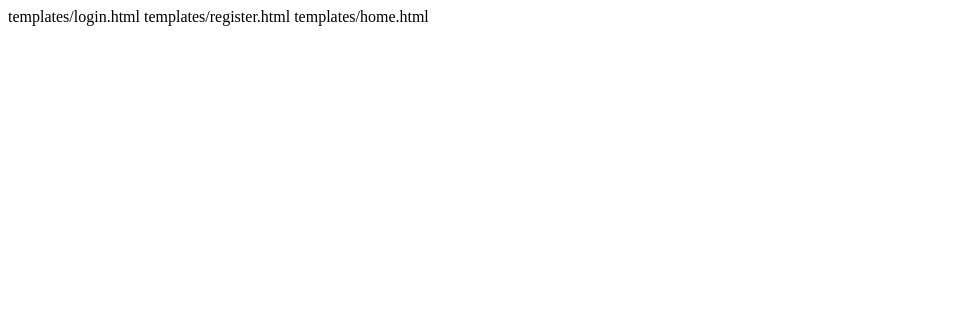
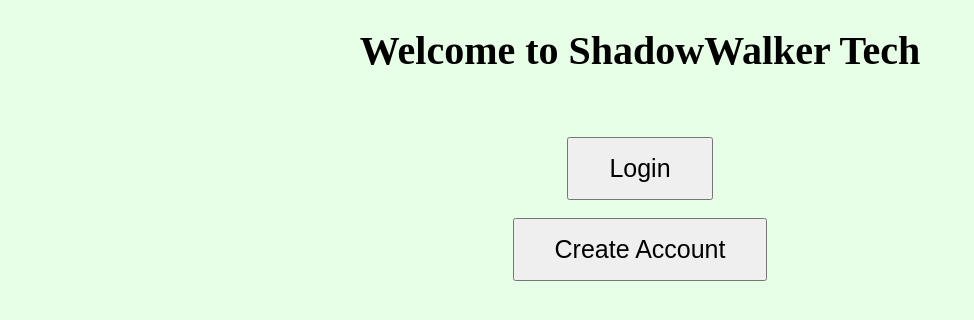
Before and after one commit to ramustadiwanashe-collab/ramus.co, a Flask app: template templates/index.html in a window 1280 px wide. Shown: the top 320 px of the page, without its empty margins (0-974 px from the left). Run offline with Flask 3, Linux system fonts and the light colour scheme; the template is opened without the code that fills it, so the values that code supplies are empty.

Commit message:
Replace index.html content with new homepage layout

```diff
--- a/templates/index.html
+++ b/templates/index.html
@@ -1,3 +1,30 @@
-templates/login.html
-templates/register.html
-templates/home.html
+<!DOCTYPE html>
+<html>
+<head>
+    <title>ShadowWalker Tech</title>
+</head>
+
+<body style="background-color:#e6ffe6; text-align:center;">
+
+    <h1 style="font-size:40px;">
+        Welcome to ShadowWalker Tech
+    </h1>
+
+    <br><br>
+
+    <a href="/login">
+        <button style="font-size:25px; padding:15px 40px;">
+            Login
+        </button>
+    </a>
+
+    <br><br>
+
+    <a href="/register">
+        <button style="font-size:25px; padding:15px 40px;">
+            Create Account
+        </button>
+    </a>
+
+</body>
+</html>
```
